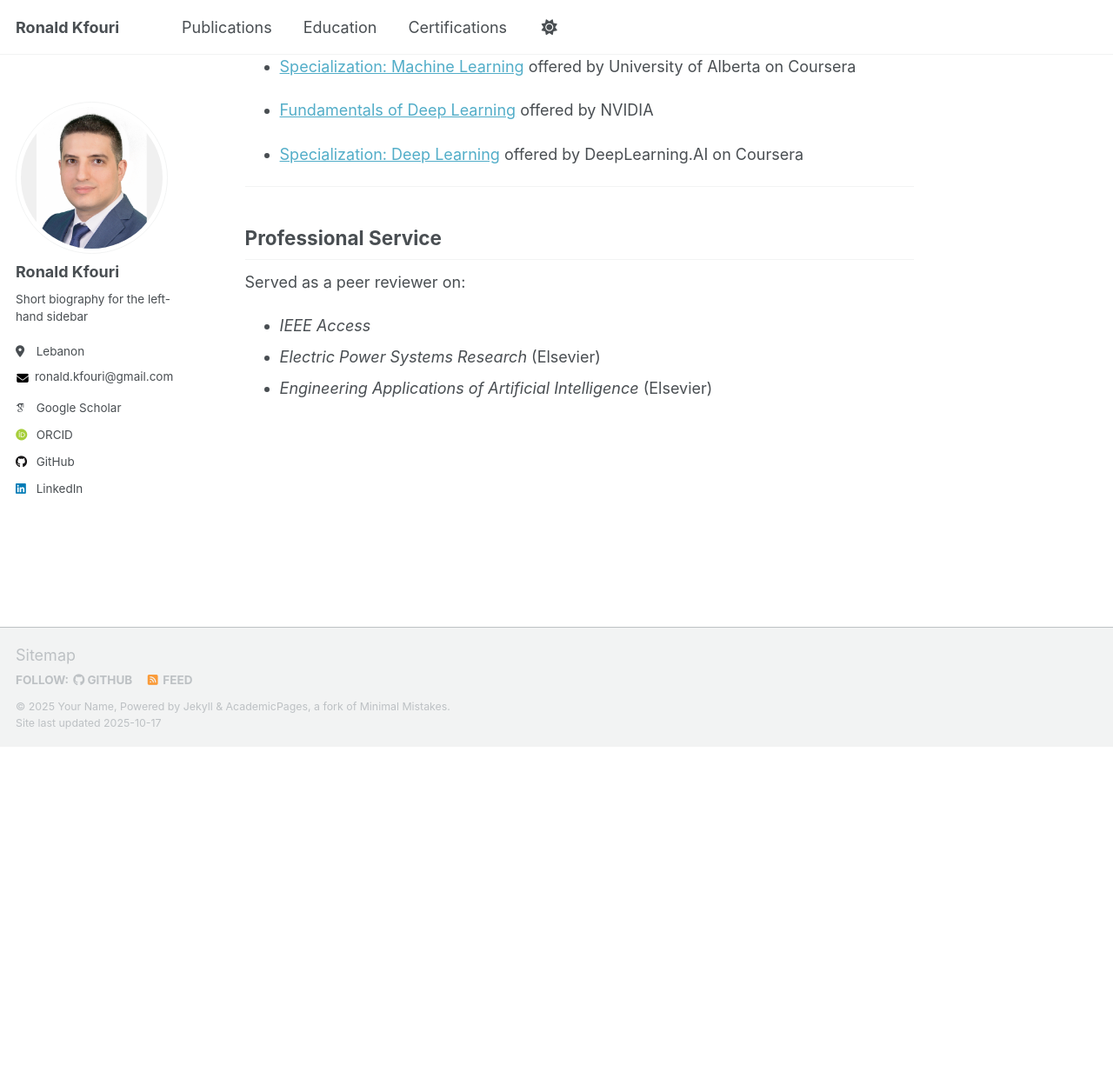
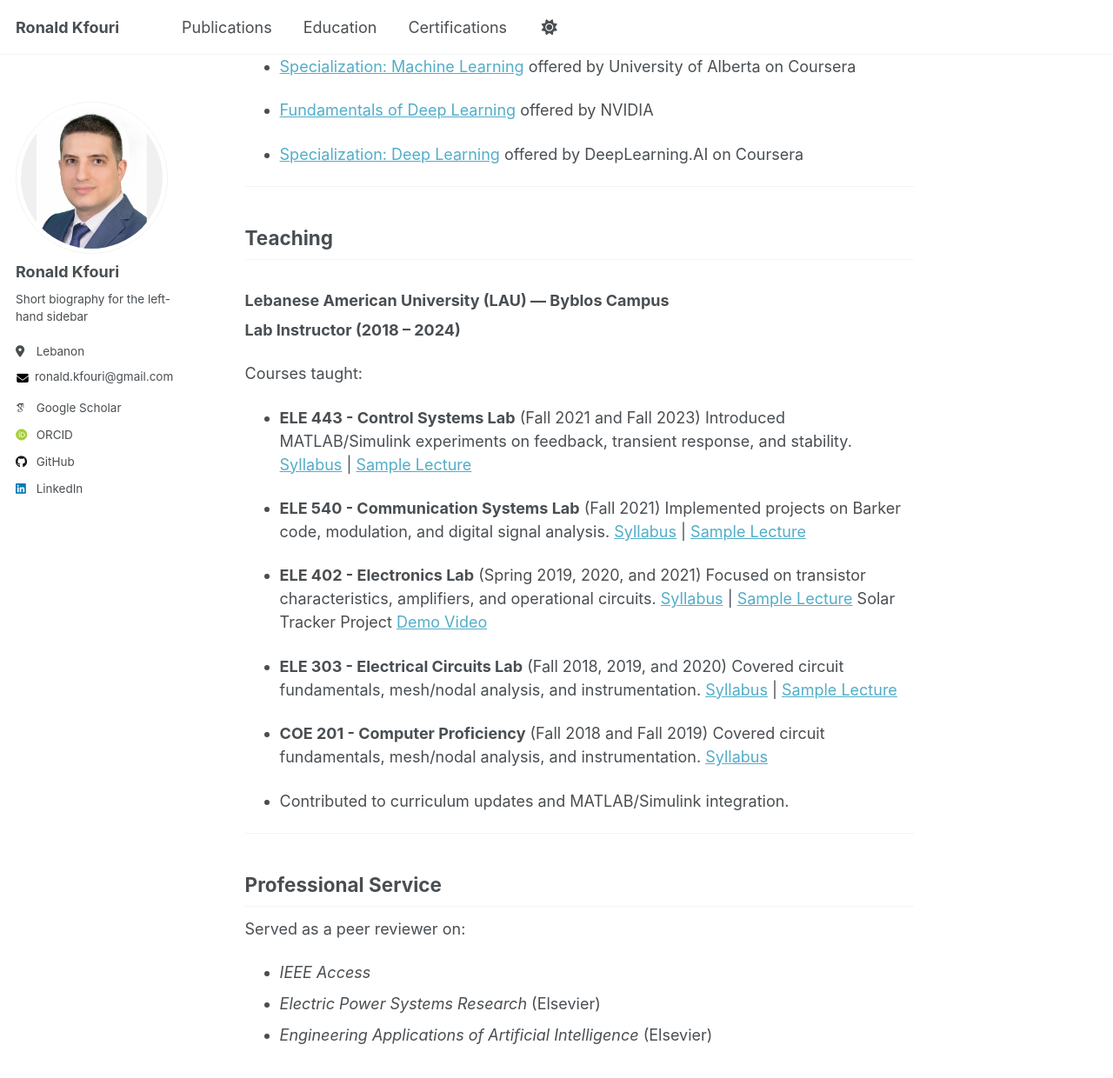
Before and after one commit to RonaldKfouri/RonaldKfouri.github.io, a Jekyll site: the page built from _pages/about.md, in a window 1280 px wide and 1400 px high, scrolled down 1445 px. Shown: the top 1240 px of the window at 87% size. Built offline with Jekyll 4.4.1, drawn with Linux system fonts in a browser that asks for light colours; some web fonts are replaced; a script that is not in the unit is left out; before the commit the page ends 2304 px from its top, so only the background shows below that.

Commit message:
Update about.md

```diff
--- a/_pages/about.md
+++ b/_pages/about.md
@@ -60,6 +60,40 @@ Final Project: *Data Transmision via Visible Light Communication*.
 
 ---
 
+## Teaching {#teaching}
+
+### Lebanese American University (LAU) — Byblos Campus
+**Lab Instructor (2018 – 2024)**
+
+Courses taught:
+
+- **ELE 443 - Control Systems Lab** (Fall 2021 and Fall 2023)
+  Introduced MATLAB/Simulink experiments on feedback, transient response, and stability.
+  [Syllabus](https://drive.google.com/file/d/your-control-syllabus-id/view?usp=sharing) | [Sample Lecture](https://drive.google.com/file/d/your-control-video-id/view?usp=sharing)
+
+- **ELE 540 - Communication Systems Lab** (Fall 2021)
+  Implemented projects on Barker code, modulation, and digital signal analysis.
+  [Syllabus](https://drive.google.com/file/d/your-comm-syllabus-id/view?usp=sharing) | [Sample Lecture](https://drive.google.com/file/d/your-comm-video-id/view?usp=sharing)
+
+- **ELE 402 - Electronics Lab** (Spring 2019, 2020, and 2021)
+  Focused on transistor characteristics, amplifiers, and operational circuits.
+  [Syllabus](files/ELE 402 - Electronics I Lab - Syllabus 2019.pdf) | [Sample Lecture](https://drive.google.com/file/d/your-electronics-video-id/view?usp=sharing)
+  Solar Tracker Project [Demo Video]()
+
+- **ELE 303 - Electrical Circuits Lab** (Fall 2018, 2019, and 2020)
+  Covered circuit fundamentals, mesh/nodal analysis, and instrumentation.
+  [Syllabus](https://drive.google.com/file/d/your-circuits-syllabus-id/view?usp=sharing) | [Sample Lecture](https://drive.google.com/file/d/your-circuits-video-id/view?usp=sharing)
+
+- **COE 201 - Computer Proficiency** (Fall 2018 and Fall 2019)
+  Covered circuit fundamentals, mesh/nodal analysis, and instrumentation.
+  [Syllabus](https://drive.google.com/file/d/your-circuits-syllabus-id/view?usp=sharing)
+
+
+- Contributed to curriculum updates and MATLAB/Simulink integration.
+
+
+---
+
 ## Professional Service
 Served as a peer reviewer on:
 - *IEEE Access*
```
